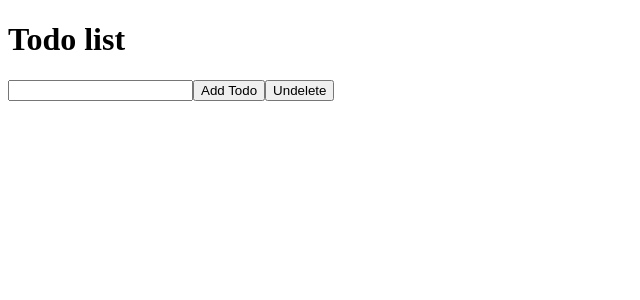
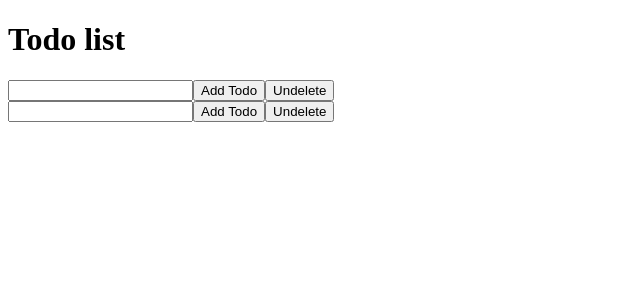
Before and after one commit to astatsuya/my-react-todolist, a React (Create React App) app: page / in a window 1280 px wide. Shown: the top 300 px of the page, without its empty margins (0-640 px from the left). Built offline with nearby package versions, Linux system fonts and the light colour scheme.

Commit message:
add undelete button

```diff
--- a/src/App.js
+++ b/src/App.js
@@ -5,10 +5,11 @@ import AddTodo from './components/addTodo/';
 import TodoList from './components/todoList';
 import actions from './actions/';
 
-export const App = ({ submitTodo, todos, deleteTodo }) => (
+export const App = ({ submitTodo, todos, deleteTodo, undeleteTodo }) => (
   <div>
     <h1>Todo list</h1>
     <AddTodo submitTodo={submitTodo} />
+    <AddTodo submitTodo={submitTodo} undeleteTodo={undeleteTodo}/>
     <TodoList todos={todos} deleteTodo={deleteTodo} />
   </div>
 );
@@ -22,10 +23,10 @@ App.propTypes = {
     },
   )).isRequired,
   deleteTodo: PropTypes.func.isRequired,
+  undeleteTodo: PropTypes.func.isRequired,
 };
 
 const mapStateToProps = state => state.todoListApp;
-
 const mapDispatchToProps = dispatch => ({
   submitTodo: (text) => {
     if (text) {
@@ -36,6 +37,10 @@ const mapDispatchToProps = dispatch => ({
   deleteTodo: (id) => {
     dispatch(actions.deleteTodo(id));
   },
+
+  undeleteTodo: () => {
+    dispatch(actions.undeleteTodo());
+  },
 });
 
 export default connect(mapStateToProps, mapDispatchToProps)(App);
```
